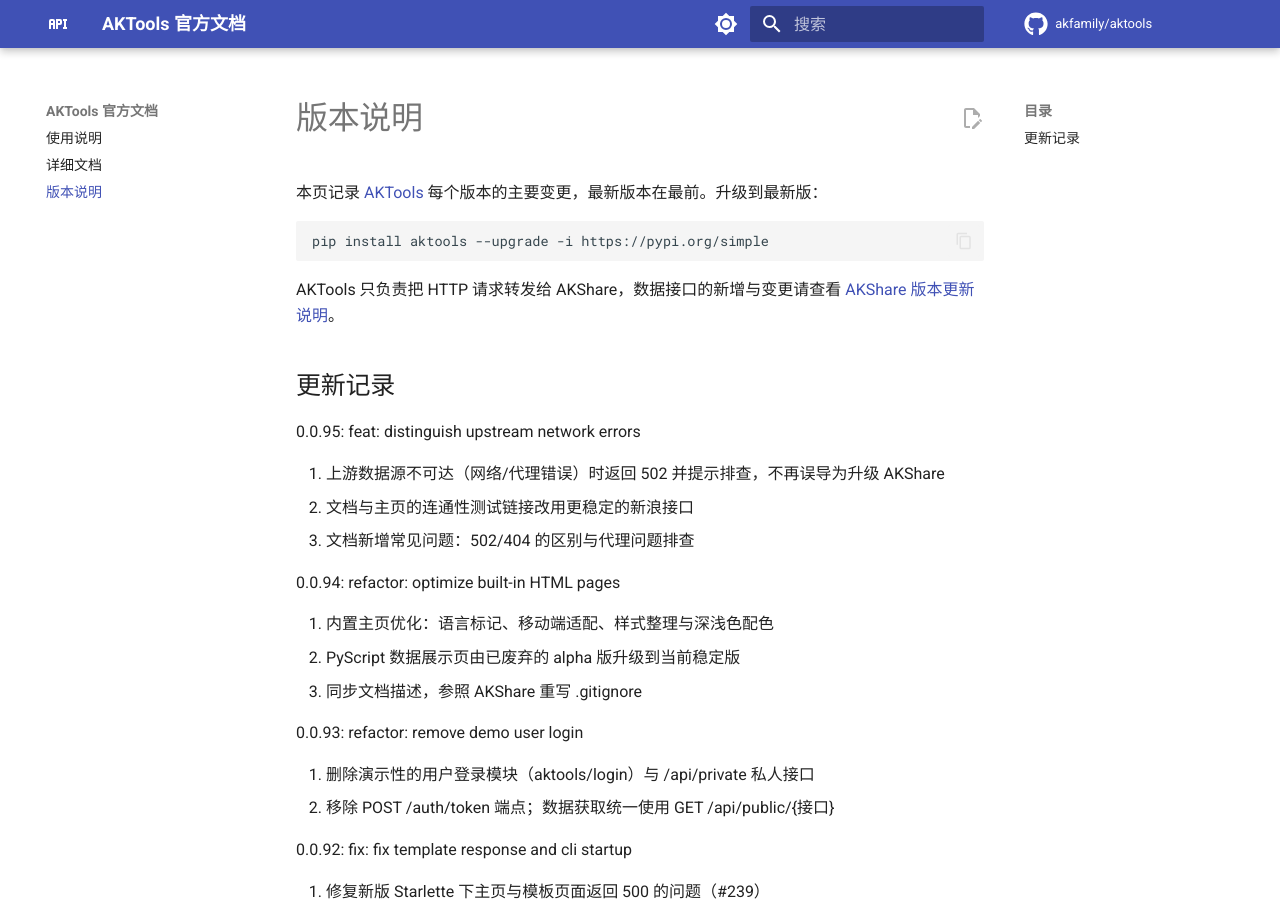
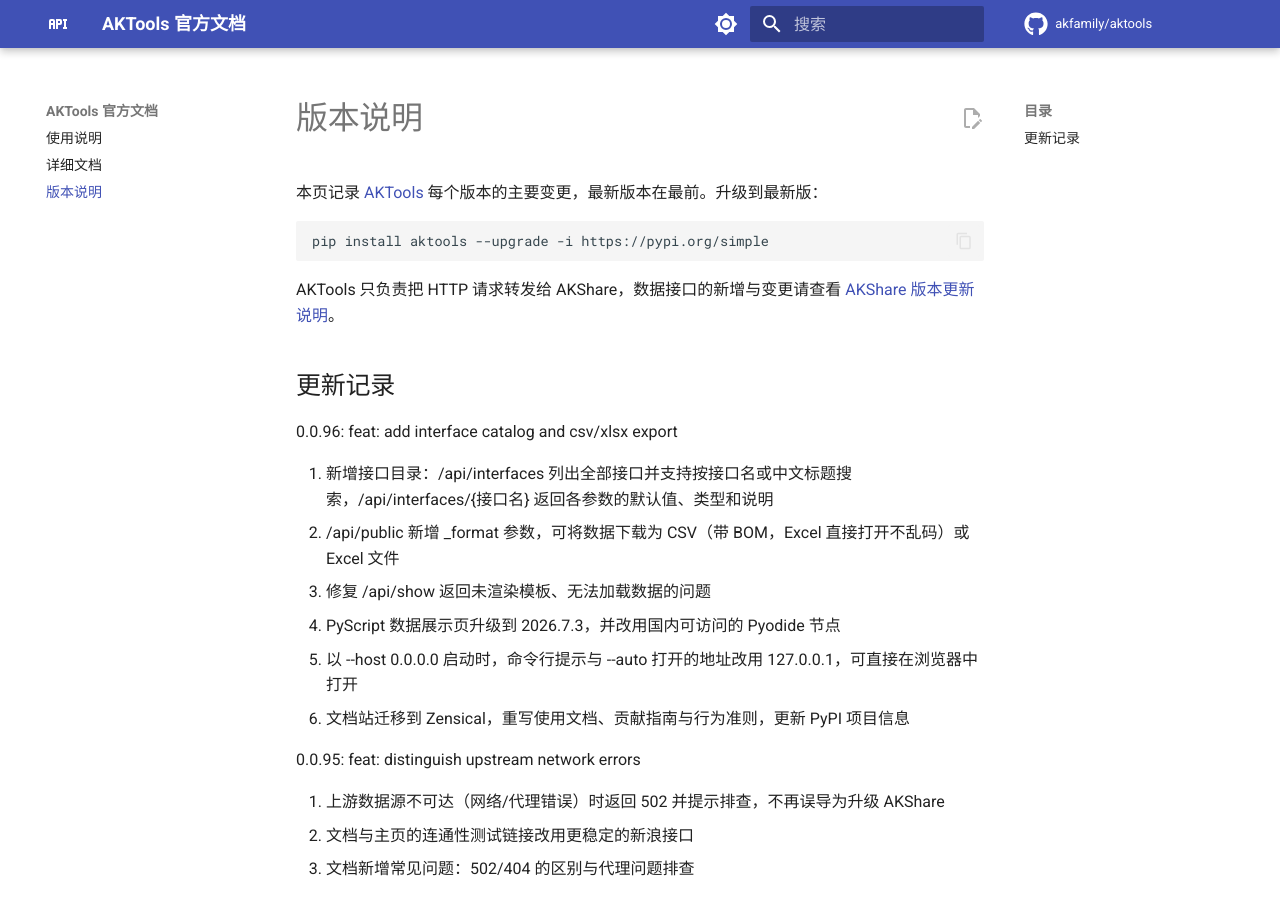
Before and after one commit to akfamily/aktools, an MkDocs documentation site: the page built from docs/aktools_version.md, in a window 1280 px wide and 900 px high. Built offline with MkDocs 1.6.1 and Material for MkDocs 9.7.7, drawn with Linux system fonts in a browser that asks for light colours; comment, search, counter and statistics services are not loaded.

Commit message:
chore: 版本号更新为 0.0.96

```diff
--- a/aktools/_version.py
+++ b/aktools/_version.py
@@ -5,4 +5,4 @@
 单独成文件，供 pyproject.toml 与 scripts/check_release.py 按文件读取，无需导入整个包
 """
 
-__version__ = "0.0.95"
+__version__ = "0.0.96"
--- a/docs/aktools_version.md
+++ b/docs/aktools_version.md
@@ -9,6 +9,15 @@
 AKTools 只负责把 HTTP 请求转发给 AKShare，数据接口的新增与变更请查看 [AKShare 版本更新说明](https://akshare.akfamily.xyz/changelog.html)。
 
 ## 更新记录
+
+0.0.96: feat: add interface catalog and csv/xlsx export
+
+1. 新增接口目录：/api/interfaces 列出全部接口并支持按接口名或中文标题搜索，/api/interfaces/{接口名} 返回各参数的默认值、类型和说明
+2. /api/public 新增 _format 参数，可将数据下载为 CSV（带 BOM，Excel 直接打开不乱码）或 Excel 文件
+3. 修复 /api/show 返回未渲染模板、无法加载数据的问题
+4. PyScript 数据展示页升级到 2026.7.3，并改用国内可访问的 Pyodide 节点
+5. 以 --host 0.0.0.0 启动时，命令行提示与 --auto 打开的地址改用 127.0.0.1，可直接在浏览器中打开
+6. 文档站迁移到 Zensical，重写使用文档、贡献指南与行为准则，更新 PyPI 项目信息
 
 0.0.95: feat: distinguish upstream network errors
 
```
